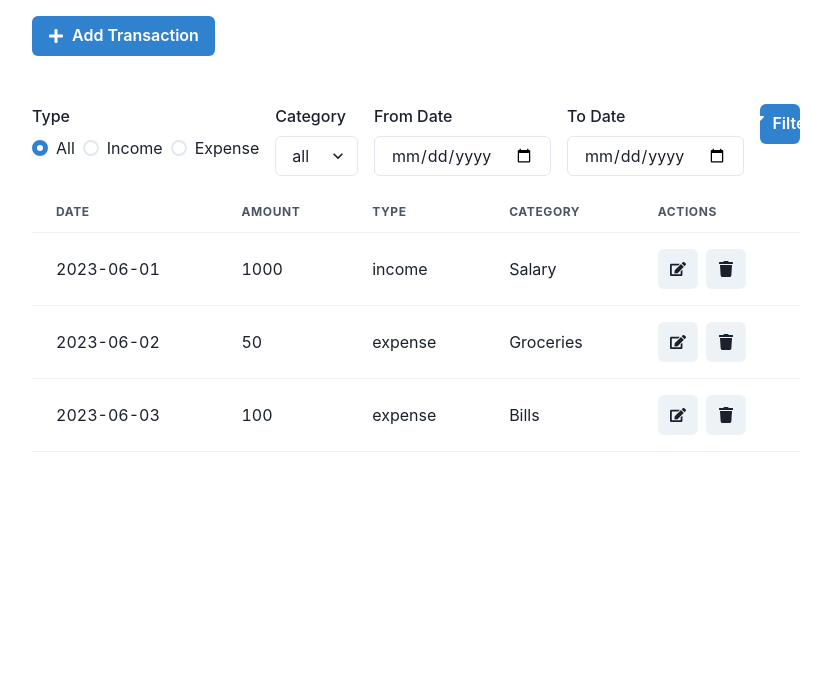
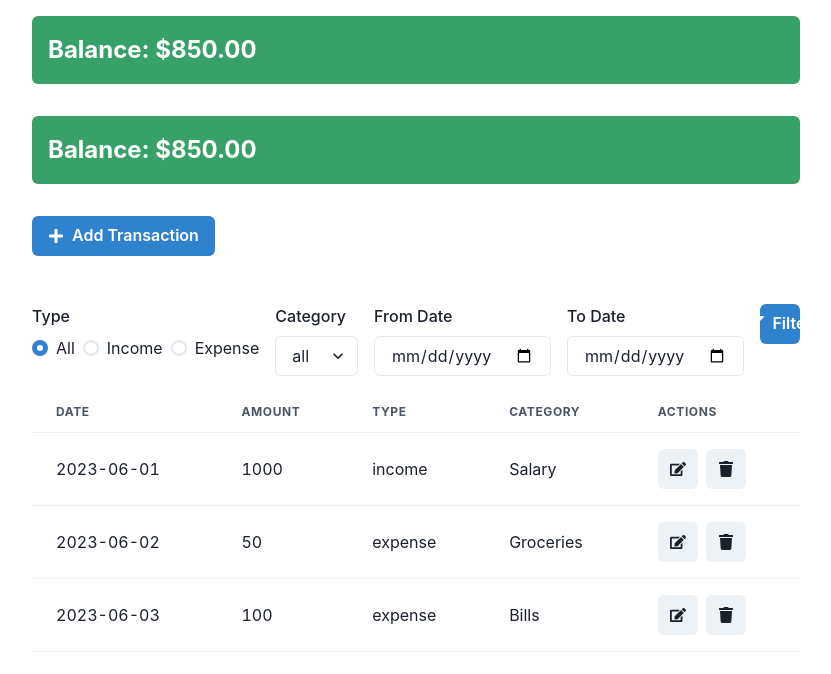
Before and after one commit to GPT-Engineer-App-Dev/finance-tracker, a React (Vite) app: page / in a window 1280 px wide. Shown: the top 674 px of the page, without its empty margins (224-1055 px from the left). Built offline with nearby package versions, Linux system fonts and the light colour scheme.

Commit message:
Added a balance display that calculates the total balance based on filtered transactions, formats it as currency, and color-codes it green if positive and red if negative. The balance updates whenever the transactions or filters change.

```diff
--- a/src/pages/Index.jsx
+++ b/src/pages/Index.jsx
@@ -1,5 +1,5 @@
 import React, { useState, useMemo } from "react";
-import { Box, Button, FormControl, FormLabel, Input, Select, Radio, RadioGroup, Stack, Table, Thead, Tbody, Tr, Th, Td, IconButton, useDisclosure } from "@chakra-ui/react";
+import { Box, Button, FormControl, FormLabel, Input, Select, Radio, RadioGroup, Stack, Table, Thead, Tbody, Tr, Th, Td, IconButton, useDisclosure, Text } from "@chakra-ui/react";
 import TransactionModal from "../components/TransactionModal";
 import { FaPlus, FaEdit, FaTrash, FaFilter } from "react-icons/fa";
 
@@ -54,6 +54,21 @@ const Index = () => {
     return filtered;
   }, [transactions, filters]);
 
+  const calculateBalance = (transactions) => {
+    const income = transactions.filter((transaction) => transaction.type === "income").reduce((total, transaction) => total + transaction.amount, 0);
+    const expenses = transactions.filter((transaction) => transaction.type === "expense").reduce((total, transaction) => total + transaction.amount, 0);
+    return income - expenses;
+  };
+
+  const formatCurrency = (amount) => {
+    return new Intl.NumberFormat("en-US", {
+      style: "currency",
+      currency: "USD",
+    }).format(amount);
+  };
+
+  const balance = useMemo(() => calculateBalance(filteredTransactions), [filteredTransactions]);
+
   const handleFilterChange = (e) => {
     setFilters({ ...filters, [e.target.name]: e.target.value });
   };
@@ -83,6 +98,16 @@ const Index = () => {
 
   return (
     <Box maxWidth="800px" margin="auto" p={4}>
+      <Box bg={balance >= 0 ? "green.500" : "red.500"} p={4} mb={8} borderRadius="md">
+        <Text fontSize="2xl" fontWeight="bold" color="white">
+          Balance: {formatCurrency(balance)}
+        </Text>
+      </Box>
+      <Box bg={balance >= 0 ? "green.500" : "red.500"} p={4} mb={8} borderRadius="md">
+        <Text fontSize="2xl" fontWeight="bold" color="white">
+          Balance: {formatCurrency(balance)}
+        </Text>
+      </Box>
       <TransactionModal isOpen={isOpen} onClose={onClose} onSubmit={addTransaction} />
       <Button colorScheme="blue" leftIcon={<FaPlus />} onClick={onOpen} mb={4}>
         Add Transaction
```
